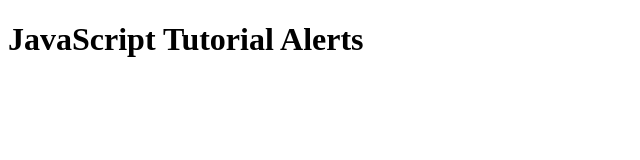
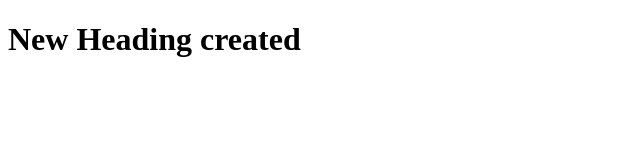
Before and after one commit to hashneo77/internetprogramming, a plain HTML site: page Week4Assignment/sample.html in a window 1280 px wide. Shown: the whole page, without its empty margins (0-640 px from the left). Drawn offline with Linux system fonts and the light colour scheme.

Commit message:
Exercise3

```diff
--- /dev/null
+++ b/Week4Assignment/exercise3.js
@@ -0,0 +1,6 @@
+function assignVal() {
+    var element = document.getElementById('identifier');
+    element.firstChild.nodeValue = 'New Heading created';
+}
+
+document.addEventListener('DOMContentLoaded', assignVal);
--- a/Week4Assignment/sample.html
+++ b/Week4Assignment/sample.html
@@ -4,11 +4,11 @@
 <head>
     <title>JS Tutorial</title>
     <meta charset="utf-8" />
-    <script src="exercise1.js"></script>
+    <script src="exercise3.js"></script>
 </head>
 
 <body>
-    <h1>JavaScript Tutorial Alerts</h1>
+    <h1 id="identifier">JavaScript Tutorial Alerts</h1>
 </body>
 
 </html>
```
